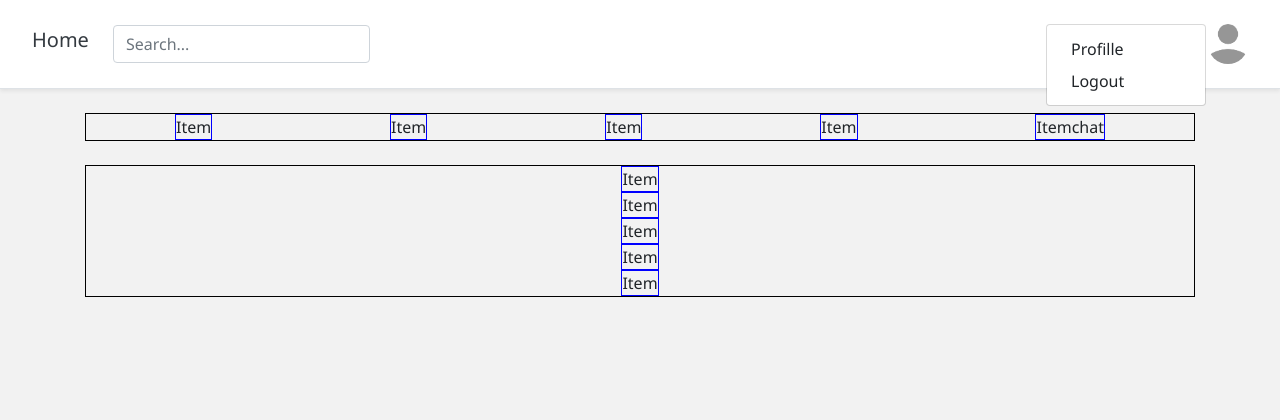
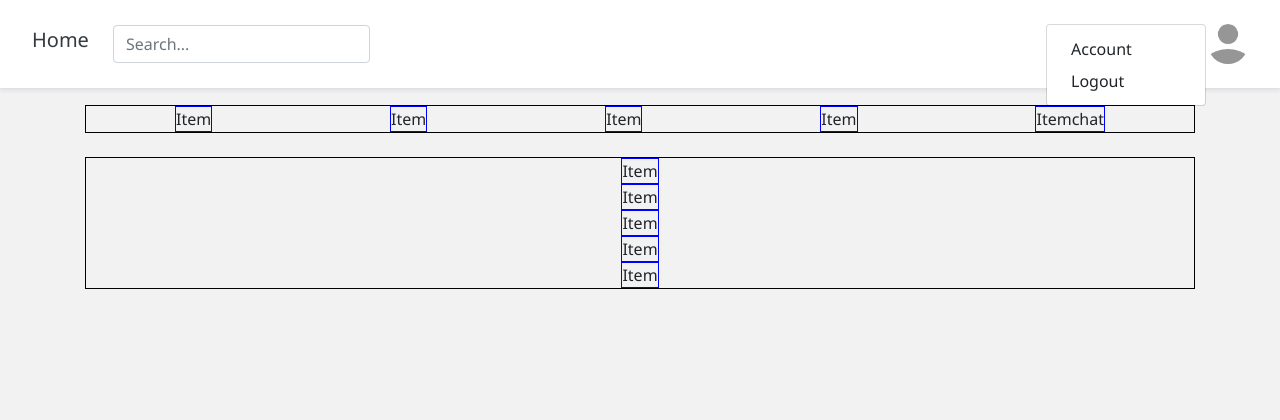
Before and after one commit to imdoug/WhosUp-back, a Django app: page / in a window 1280 px wide, after a click that opens the changed part. Shown: the top 420 px of the page. Run offline with Django 3.2, Linux system fonts and the light colour scheme; the visitor is signed in with stand-in values (Sample User, id 1); some libraries are stand-ins or nearby versions.

Commit message:
header and footer almost done

```diff
--- a/templates/base.html
+++ b/templates/base.html
@@ -28,7 +28,7 @@
     </div>
     <!-- FOOTER -->
     {% include 'snippets/footer.html' %}
-    <script src="{% static 'bootstrap/js/jquery.min.js' %}"></script>
+    <script src="https://ajax.googleapis.com/ajax/libs/jquery/3.6.0/jquery.min.js"> </script>
     <script src="{% static 'bootstrap/js/bootstrap.bundle.min.js' %}"></script>
 </body>
 </html>
--- a/templates/snippets/header.html
+++ b/templates/snippets/header.html
@@ -1,70 +1,89 @@
 {% load static %}
- <style>
 
-</style>
-<div class="d-flex p-3 px-md-4 mb-4 bg-white border-bottom shadow-sm">
+<!-- Header -->
+<div class="d-flex flex-column flex-lg-row p-3 px-md-4 mb-3 bg-white border-bottom shadow-sm">
 
-    <!--- Medium+ Screens -->
+	<!-- MEDIUM+ SCREENS -->
 	<div class="d-none d-md-flex flex-row my-auto flex-grow-1 align-items-center">
-        <!-- Column 1-->
-        <h5 class="mr-3 font-weight-normal justifu-content-start">
+		<h5 class="mr-3 font-weight-normal justify-content-start">
 			<a class="p-2 text-dark" href="{% url 'home' %}">Home</a>
 		</h5>
-        <!-- Column 2-->
 		<form class="search-bar justify-content-start">
-            <input type="text" class="form-control" name="q" id="id_q_large" placeholder="Search..."/>
+			<input type="text" class="form-control" name="q" id="id_q_large" placeholder="Search...">
 		</form>
-        <!-- Column 3-->
+
 		<div class="d-flex flex-row-reverse flex-grow-1">
-            <nav>
+			<nav class="">
 				{% if request.user.is_authenticated %}
 					<div class="dropdown dropleft show p-2">
 						<div class="d-flex flex-row">
-                        <!-- chat notifications -->
+
 							<div class="btn-group dropleft">
-                            <div class="d-flex notifications-icon-container rounded-circle align-items-center  mr-3" id="id_chat_notifications_dropdown_toggle" data-toggle="dropdown">
-                                <span id="id_chat_notifications _count" class="notify-badge"></span>
+								<div class="d-flex notifications-icon-container rounded-circle align-items-center mr-3" id="id_chat_notification_dropdown_toggle" data-toggle="dropdown">
+									<span id="id_chat_notifications_count" class="notify-badge"></span>
 									<span class="d-flex material-icons notifications-material-icon m-auto align-items-center">chat</span>
-                                <div class="dropdown-menu scrollable-menu" aria-labelledby="id_chat_notifications_dropdown_toggle" id="id_chat_notifications_container">
+									<div class="dropdown-menu scrollable-menu" aria-labelledby="id_chat_notification_dropdown_toggle" id="id_chat_notifications_container">
 
 									</div>
 								</div>
 							</div>
 
-                        <!-- genral notifications -->
 							<div class="btn-group dropleft">
-                            <div class="d-flex notifications-icon-container rounded-circle align-items-center  mr-3" id="id_notifications_dropdown_toggle" data-toggle="dropdown">
-                                <span id="id_general_notifications _count" class="notify-badge"></span>
+								<div class="d-flex notifications-icon-container rounded-circle align-items-center mr-3" id="id_notification_dropdown_toggle" data-toggle="dropdown" onclick="setGeneralNotificationsAsRead()">
+									<span id="id_general_notifications_count" class="notify-badge"></span>
 									<span class="d-flex material-icons notifications-material-icon m-auto align-items-center">notifications</span>
-                                <div class="dropdown-menu scrollable-menu" aria-labelledby="id_notifications_dropdown_toggle" id="id_general_notifications_container">
-
+									<div class="dropdown-menu scrollable-menu" aria-labelledby="id_notification_dropdown_toggle" id="id_general_notifications_container">
 									</div>
 								</div>
 							</div>
 
-                        <!-- profile -->
 							<div class="btn-group dropleft">
-                            <img class="account-image rounded-circle m-auto dropdown-toggle" id="id_profile_links" data-toggle="dropdown" aria-haspopup="true" aria-expanded="false" src="{% static 'mitch/dummy_image.png' %}" alt="Empty Picture" width="40px" height="40px">
+								<img class="account-image rounded-circle m-auto d-block dropdown-toggle" id="id_profile_links" data-toggle="dropdown" aria-haspopup="true" aria-expanded="false" src="{% static 'mitch/dummy_image.png' %}" alt="codingwithmitch logo" width="40" height="40">
 								<div class="dropdown-menu" aria-labelledby="id_profile_links">
-                                <a class="dropdown-item" href="#">Profille</a>
+									<a class="dropdown-item" href="#">Account</a>
 									<a class="dropdown-item" href="#">Logout</a>
-
+								</div>
+							</div>
 						</div>
 
 					</div>
-
-                    </div>
-                </div>
 				{% else %}
-                    <a class="p-2 text-dark" href="#" >Login</a>
-                    <a class="btn btn-outline-primary" href="#" >Register</a>
+					<a class="p-2 text-dark" href="#">Login</a>
+					<a class="btn btn-outline-primary" href="#">Register</a>
 				{% endif %}
 			</nav>
 		</div>
 	</div>
-    <!--- Small+/Mobile Screens -->
-    <div class="d-none d-md-flex">
+	<!-- END MEDIUM+ SCREENS -->
 
+	<!-- SMALL SCREENS -->
+	<div class="d-flex d-md-none flex-column my-auto align-items-center">
+		<h5 class="font-weight-normal">
+		<a class="p-2 text-dark" href="{% url 'home' %}">Home</a>
+		</h5>
+		<form class="search-bar justify-content-start" >
+			<input type="text" class="form-control" name="q" id="id_q_small" placeholder="Search...">
+		</form>
+		<div class="d-flex flex-row-reverse flex-grow-1">
+			<nav class="">
+				{% if request.user.is_authenticated %}
+				<div class="dropdown dropleft p-2 mt-2">
+					<div class="d-flex flex-row">
+						<div class="btn-group dropleft">
+							<img class="account-image rounded-circle m-auto d-block dropdown-toggle" id="id_profile_links" data-toggle="dropdown" aria-haspopup="true" aria-expanded="false" src="{% static 'mitch/dummy_image.png' %}" alt="codingwithmitch logo" width="40" height="40">
+							<div class="dropdown-menu" aria-labelledby="id_profile_links">
+								<a class="dropdown-item" href="#">Account</a>
+								<a class="dropdown-item" href="#">Logout</a>
 							</div>
-
 						</div>
+					</div>
+				</div>
+				{% else %}
+					<a class="p-2 text-dark" href="#">Login</a>
+					<a class="btn btn-outline-primary m-2" href="#">Register</a>
+				{% endif %}
+			</nav>
+	  	</div>
+	</div>
+	<!-- END SMALL SCREENS -->
+</div>
```
Lines whose indentation alone changed are shown as unchanged.
